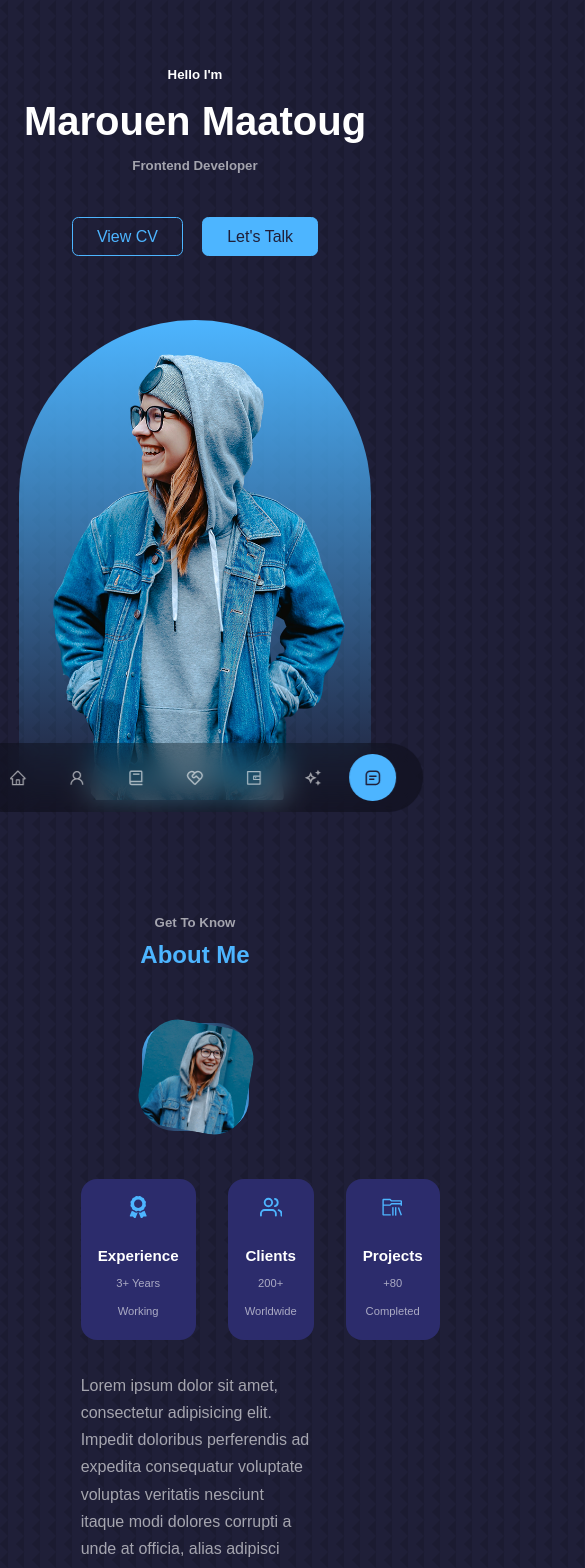
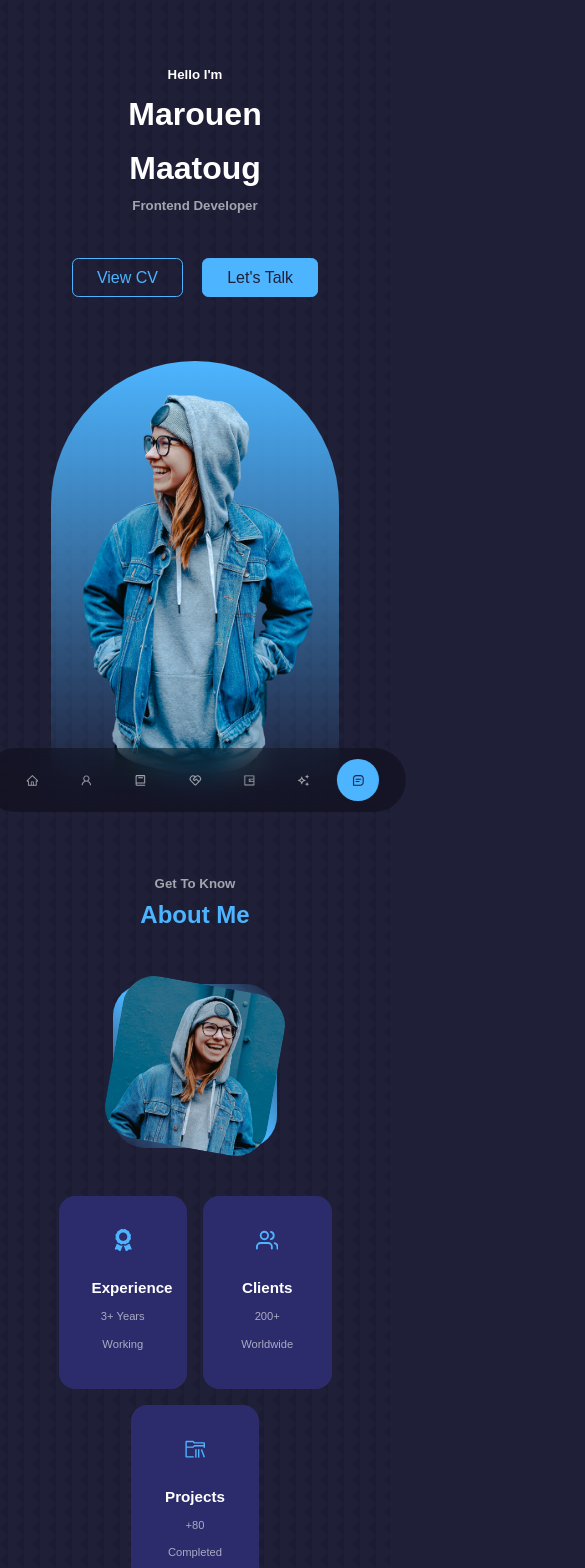
Before and after one commit to marouenmaatoug/React-Personal-Web-Portfolio, a React (Create React App) app: page / in a window 390 px wide. Shown: the top 1568 px of the page, 585 px wide, since content can reach past the window. Built offline with nearby package versions, Linux system fonts and the light colour scheme.

Commit message:
Responsive Design update 2.0

```diff
--- a/src/Components/About/About.css
+++ b/src/Components/About/About.css
@@ -1,7 +1,7 @@
 .about-container {
     display: grid;
-    grid-template-columns: 35% 55%;
-    gap: 15%;
+    grid-template-columns: 30% 60%;
+    gap: 10%;
 }
 
 .about-me {
@@ -58,39 +58,55 @@
     color: var(--color-light);
 }
 
+/*========== Media Queries ( LAPTOP  1024px)============ */
+
 @media screen and (max-width: 1024px) {
     .about-container {
         grid-template-columns: 1fr;
         gap: 0;
     }
     .about-me {
-        width: 50%;
+        width: 30%;
         margin: 2rem auto 4rem;
     }
 
     .about-description {
-        width: 80%;
         margin: auto;
     }
+    .about-card {
+        padding: 2rem;
+    }
     .about-cards {
-        gap: 3rem;
-        width: 80%;
+        gap: 2rem;
         margin: auto;
     }
 }
 
 @media screen and (max-width: 768px) {
     .about-me {
-        width: 30%;
+        width: 60%;
         margin: 0 auto 3rem;
     }
     .about-cards {
-        width: 80%;
-        margin: auto;
-        gap: 2rem;
+        grid-template-columns: repeat(4, 1fr);
+        grid-row: 2;
+        gap: 1rem;
+    }
+    .about-card:nth-of-type(1) {
+        grid-column: 1/3;
+        grid-row: 1;
+    }
+
+    .about-card:nth-of-type(2) {
+        grid-column: 3/5;
+        grid-row: 1;
+    }
+
+    .about-card:nth-of-type(3) {
+        grid-row: 2;
+        grid-column: 2/4;
     }
     .about-content {
-        width: 80%;
         margin: auto;
     }
 }
--- a/src/Components/Contact/Contact.css
+++ b/src/Components/Contact/Contact.css
@@ -1,8 +1,8 @@
 .container.contact-container {
-    width: 58%;
+    width: 50%;
     display: grid;
-    grid-template-columns: 38% 50%;
-    gap: 12%;
+    grid-template-columns: 43% 50%;
+    gap: 7%;
 }
 
 .contact-options {
@@ -54,11 +54,13 @@ textarea {
     font-size: 1rem;
 }
 
+/*========== Media Queries ( LAPTOP  1024px)============ */
+
 @media screen and (max-width: 1024px) {
     .container.contact-container {
         grid-template-columns: 1fr;
-        gap: 3rem;
-        width: 68%;
+        gap: 1.5rem;
+        width: var(--container-width-XL);
     }
     .contact-options {
         flex-direction: unset;
@@ -67,29 +69,41 @@ textarea {
     }
     .contact-option:nth-last-of-type(1),
     .contact-option:nth-last-of-type(3) {
-        flex-basis: 25%;
+        flex-basis: 27%;
     }
     .contact-option:nth-last-of-type(2) {
         transform: scale(1.1);
     }
-    .contact-option:nth-last-of-type(3) form {
+
+    form {
+        display: grid;
+        grid-template-columns: repeat(2, 1fr);
         gap: 2rem;
-        align-items: center;
     }
-    form {
-        gap: 2rem;
-        align-items: center;
-    }
-    input,
+
     textarea {
-        width: 70%;
+        grid-row: 2;
+        grid-column: 1/3;
     }
 }
 
 /* Media Queries (SMALL DEVICES) */
 
 @media screen and (max-width: 768px) {
-    .container.contact-container {
-        width: var(--container-width-sm);
+    .contact-option {
+        padding: 1rem;
+    }
+    .contact-options {
+        display: grid;
+        grid-template-columns: repeat(auto-fit, minmax(12rem, 1fr));
+        gap: 1rem;
+    }
+    .contact-option:nth-last-of-type(2) {
+        transform: scale(1);
+    }
+    form {
+        display: flex;
+        flex-direction: column;
+        gap: 1rem;
     }
 }
--- a/src/Components/Contact/Contact.jsx
+++ b/src/Components/Contact/Contact.jsx
@@ -46,7 +46,7 @@ const Contact = () => {
                     <article className="contact-option">
                         <RiMessengerLine className="contact-option-icon" />
                         <h4>Messenger</h4>
-                        <h5>Marouen Maatoug</h5>
+                        <h5>marouenmaatoug</h5>
                         <a
                             href="https://m.me/profile.php?id=100005059277633"
                             target="_blank"
--- a/src/Components/Experience/Experience.css
+++ b/src/Components/Experience/Experience.css
@@ -36,25 +36,28 @@
     margin-top: 6px;
     color: var(--color-primary);
 }
+
+/*========== Media Queries ( LAPTOP  1024px)============ */
+
 @media screen and (max-width: 1024px) {
-    .experience-container {
-        grid-template-columns: 1fr;
-    }
     .experience-container > div {
-        width: 80%;
+        width: 100%;
         padding: 2rem;
         margin: 0 auto;
     }
     .experience-content {
-        padding: 1rem;
+        column-gap: 0.5rem;
     }
 }
 @media screen and (max-width: 768px) {
     .experience-container {
+        grid-template-columns: 1fr;
         gap: 2rem;
     }
     .experience-container > div {
-        width: 70%;
         padding: 2rem 1rem;
     }
+    .experience-details {
+        justify-content: center;
+    }
 }
--- a/src/Components/Footer/Footer.css
+++ b/src/Components/Footer/Footer.css
@@ -52,10 +52,12 @@ footer a {
 
 @media screen and (max-width: 768px) {
     .permalinks {
-        flex-direction: column;
         gap: 1.5rem;
     }
+    .footer-logo {
+        margin-bottom: 0rem;
+    }
     .footer-socials {
-        margin-bottom: 2.6rem;
+        margin-bottom: 1rem;
     }
 }
--- a/src/Components/Footer/Footer.jsx
+++ b/src/Components/Footer/Footer.jsx
@@ -8,7 +8,7 @@ const Footer = () => {
     return (
         <footer>
             <a href="#header" className="footer-logo">
-                Marouen
+                MAROUEN
             </a>
             <ul className="permalinks">
                 <li>
@@ -34,13 +34,13 @@ const Footer = () => {
                 </li>
             </ul>
             <div className="footer-socials">
-                <a href="https://facebook.com">
+                <a href="https://facebook.com" target="_blank" rel="noreferrer">
                     <FaFacebookF />
                 </a>
-                <a href="https://instagram.com">
+                <a href="https://instagram.com" target="_blank" rel="noreferrer">
                     <FiInstagram />
                 </a>
-                <a href="https://twitter.com">
+                <a href="https://twitter.com" target="_blank" rel="noreferrer">
                     <IoLogoTwitter />
                 </a>
             </div>
--- a/src/Components/Header/Header.css
+++ b/src/Components/Header/Header.css
@@ -61,9 +61,18 @@ header {
     font-size: 0.9rem;
 }
 
+/* =========Media Queries (TABLET  768px)=========== */
 @media screen and (max-width: 768px) {
     .header-socials,
     .scroll-down {
         display: none;
     }
+    .header-container h1 {
+        font-size: 2rem;
+    }
+    .me {
+        width: 18rem;
+        height: 27rem;
+        left: calc(50% - 9rem);
+    }
 }
--- a/src/Components/Nav/Nav.css
+++ b/src/Components/Nav/Nav.css
@@ -28,3 +28,9 @@ nav a.active {
     background: var(--color-primary);
     color: var(--color-bg);
 }
+
+@media screen and (max-width: 768px) {
+    nav a {
+        font-size: 0.8rem;
+    }
+}
--- a/src/Components/Portfolio/Portfolio.css
+++ b/src/Components/Portfolio/Portfolio.css
@@ -1,7 +1,7 @@
 .portfolio-container {
     display: grid;
     grid-template-columns: repeat(3, 1fr);
-    gap: 2.5rem;
+    gap: 2rem;
 }
 
 .portfolio-item {
@@ -29,10 +29,12 @@
     margin-bottom: 1rem;
 }
 
+/*======Media Queries (LARGE DEVICES LAPTOP  1200px) ======*/
+
 @media screen and (max-width: 1200px) {
     .portfolio-container {
         grid-template-columns: 1fr 1fr;
-        gap: 2rem;
+        gap: 3rem 2rem;
     }
 }
 
@@ -45,8 +47,18 @@
 
 @media screen and (max-width: 768px) {
     .portfolio-container {
-        grid-template-columns: 1fr 1fr;
-        gap: 2rem;
-        padding: 0 2rem;
+        gap: 1.5rem;
+        grid-template-columns: 1fr;
+    }
+    .portfolio-item-image {
+        height: 13rem;
+    }
+    .portfolio-item h3 {
+        font-size: 1.1rem;
+        height: fit-content;
+        text-align: center;
+    }
+    .portfolio-item-cta {
+        justify-content: center;
     }
 }
--- a/src/Components/Services/Services.css
+++ b/src/Components/Services/Services.css
@@ -1,7 +1,7 @@
 .services-container {
     display: grid;
     grid-template-columns: repeat(3, 1fr);
-    gap: 3rem;
+    gap: 2rem;
 }
 
 .service {
@@ -43,11 +43,12 @@
     font-size: 0.9rem;
 }
 
+/*======Media Queries (LARGE DEVICES LAPTOP  1200px) ======*/
+
 @media screen and (max-width: 1200px) {
-    .services-container {
-        display: flex;
-        flex-direction: column;
-        align-items: center;
+    .container.services-container {
+        grid-template-columns: 1fr;
+        width: 50%;
     }
     .service-head {
         padding: 0.5rem;
@@ -55,19 +56,24 @@
     }
     .service {
         height: auto;
-        width: 80%;
+        width: 100%;
     }
     .service-list li {
         justify-content: center;
     }
 }
 
+/*========== Media Queries ( LAPTOP  1024px)============ */
+
+@media screen and (max-width: 1024px) {
+    .container.services-container {
+        width: 60%;
+    }
+}
+
 @media screen and (max-width: 768px) {
-    .services-container {
-        grid-template-columns: 1fr;
+    .container.services-container {
+        width: var(--container-width-M);
         gap: 1.5rem;
     }
-    .service {
-        width: 70%;
-    }
 }
--- a/src/Components/Testimonials/Testimonials.css
+++ b/src/Components/Testimonials/Testimonials.css
@@ -1,5 +1,5 @@
 .container.testimonials-container {
-    width: 75%;
+    width: 50%;
     padding-bottom: 4rem;
 }
 
@@ -30,12 +30,16 @@
     background: var(--color-primary);
 }
 
+/*========== Media Queries ( LAPTOP  1024px)============ */
+
 @media screen and (max-width: 1024px) {
     .container.testimonials-container {
         width: 60%;
     }
 }
 
+/* =========Media Queries (TABLET  768px)=========== */
+
 @media screen and (max-width: 768px) {
     .container.testimonials-container {
         width: 70%;
--- a/src/index.css
+++ b/src/index.css
@@ -15,9 +15,10 @@
     --color-primary-variant: rgba(77, 181, 255, 0.4);
     --color-white: #fff;
     --color-light: rgba(255, 255, 255, 0.6);
-    --container-width-lg: 75%;
-    --container-width-md: 86%;
-    --container-width-ms: 90%;
+    --container-width-XL: 75%;
+    --container-width-L: 80%;
+    --container-width-M: 70%;
+    --container-width-S: 90%;
     --transition: all 400ms ease;
 }
 html {
@@ -37,7 +38,7 @@ body {
 /* Genaral Styles */
 
 .container {
-    width: var(--container-width-lg);
+    width: var(--container-width-XL);
     margin: auto;
 }
 h1,
@@ -97,25 +98,26 @@ img {
     object-fit: cover;
 }
 
-/* Media Queries (MEDIUM DEVICES) */
+/*======Media Queries (LARGE DEVICES LAPTOP  1200px) ======*/
+
+/*========== Media Queries ( LAPTOP  1024px)============ */
 
 @media screen and (max-width: 1024px) {
     .container {
-        width: var(--container-width-md);
+        width: var(--container-width-L);
     }
     section {
         margin-top: 6rem;
-        padding: 1rem;
     }
 }
 
-/* Media Queries (SMALL DEVICES) */
+/* =========Media Queries (TABLET  768px)=========== */
 
 @media screen and (max-width: 768px) {
     .container {
-        width: var(--container-width-sm);
+        width: var(--container-width-M);
     }
     section {
-        margin-bottom: 2rem;
+        margin-top: 5rem;
     }
 }
```
